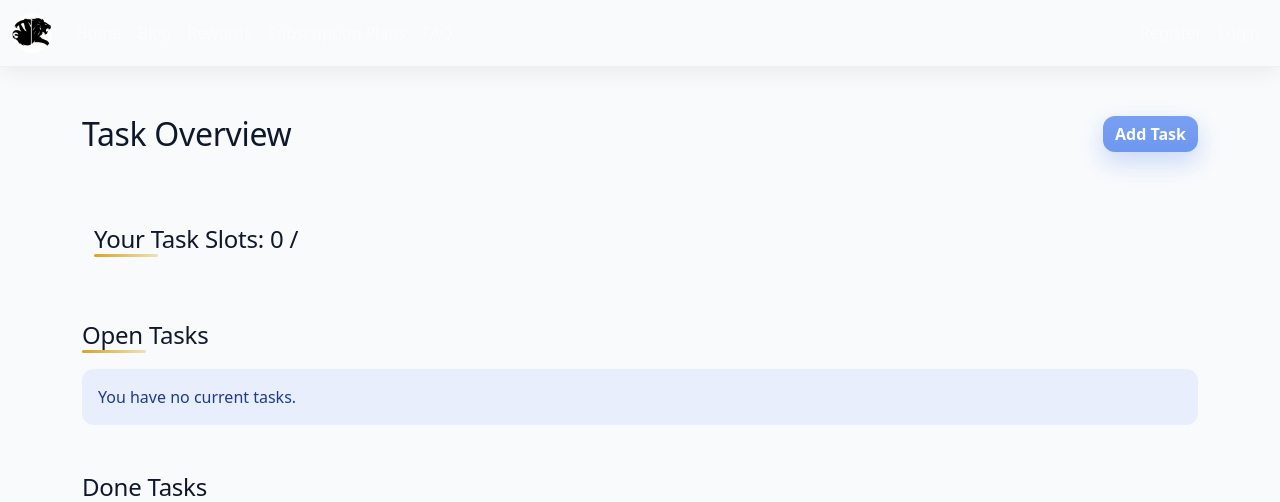
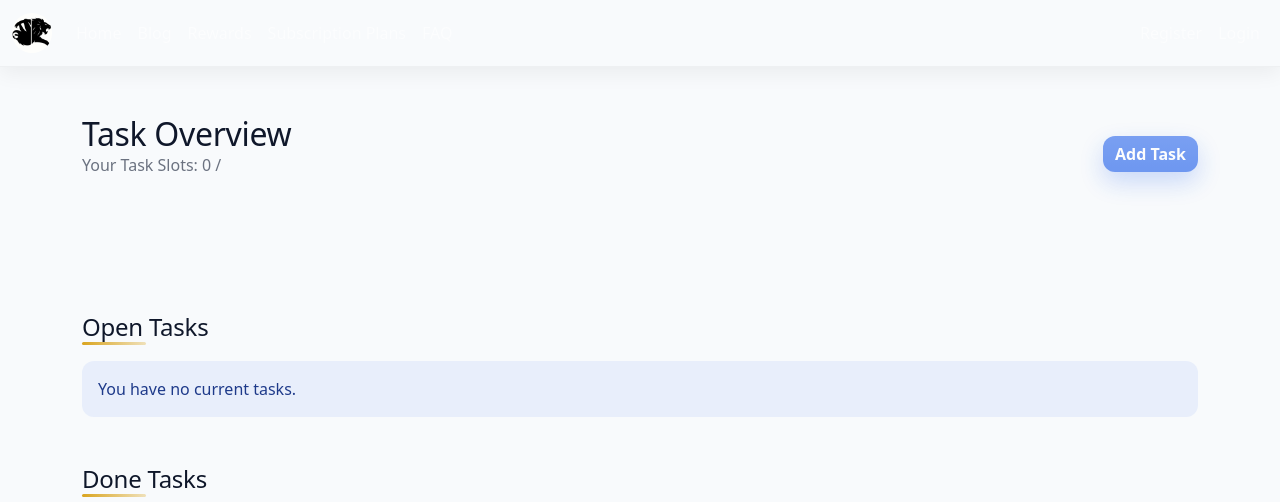
Before and after one commit to fairytaib/procrastination-defier, a Django app: template tasks/templates/tasks/user_task_overview.html in a window 1280 px wide. Shown: the top 502 px of the page. Run offline with Django 4.2, Linux system fonts and the light colour scheme; the template is opened without the code that fills it, so the values that code supplies are empty; parts of the project's set-up code (start-up, migrations or seed data) failed here and were passed over.

Commit message:
Beautify quota display

```diff
--- a/tasks/templates/tasks/user_task_overview.html
+++ b/tasks/templates/tasks/user_task_overview.html
@@ -11,13 +11,9 @@
 {% block content %}
   <section class="container py-5">
     <header class="d-flex align-items-center justify-content-between mb-4">
-      <h1 class="h2 mb-0">Task Overview</h1>
-      {% if not perms.tasks.mark_done %}
-        <a href="{% url 'add_task' %}" class="btn btn-primary {% if not can_add_task %}disabled{% endif %}" aria-label="Add Task">Add Task</a>
-      {% endif %}
-    </header>
-    <section class="container py-5">
-      <h2 class="h4 mb-3">
+      <div>
+        <h1 class="h2 mb-0">Task Overview</h1>
+        <p class="text-muted">
         Your Task Slots: <span>
           {% if tasks %}
             {{ tasks.count }}
@@ -26,7 +22,15 @@
           {% endif %}/
           {{ subscription.tasks_quota }}
         </span>
-      </h2>
+      </p>
+      </div>
+
+      {% if not perms.tasks.mark_done %}
+        <a href="{% url 'add_task' %}" class="btn btn-primary {% if not can_add_task %}disabled{% endif %}" aria-label="Add Task">Add Task</a>
+      {% endif %}
+    </header>
+    <section class="container py-5">
+
     </section>
     <!-- Open / Undone -->
     <section class="mb-5" aria-labelledby="open-tasks">
```
